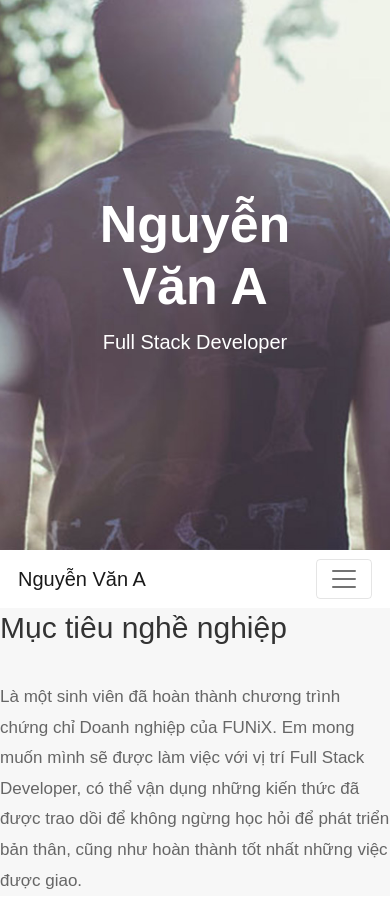
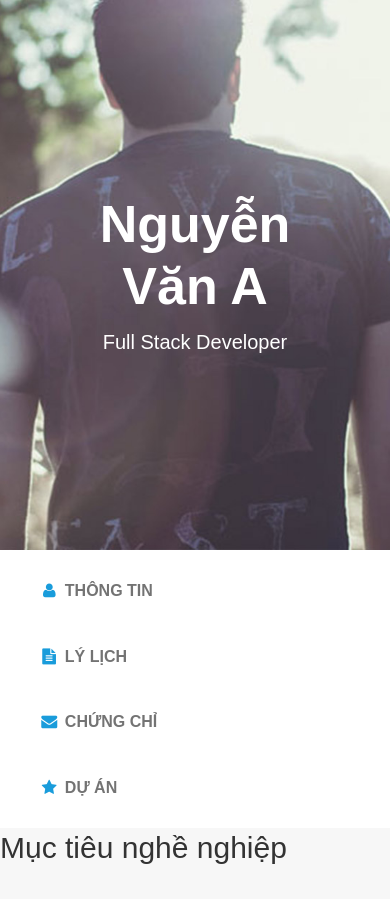
Before and after one commit to annltfx29870-glitch/anntlk12.github.io, a plain HTML site: page index.html in a window 390 px wide. Shown: the top 899 px of the page. Drawn offline with nearby package versions, Linux system fonts and the light colour scheme.

Commit message:
Add files via upload

```diff
--- a/index.html
+++ b/index.html
@@ -34,24 +34,11 @@
 
   <!-- Navigation -->
   <nav class="navbar navbar-expand-md navbar-light bg-white">
-
     <div class="container">
 
-      <a class="navbar-brand d-lg-none" href="#">
-        Nguyễn Văn A
-      </a>
+      <div class="navbar-collapse" id="navbarNav">
 
-      <button class="navbar-toggler" type="button"
-        data-bs-toggle="collapse"
-        data-bs-target="#navbarMenu">
-
-        <span class="navbar-toggler-icon"></span>
-
-      </button>
-
-      <div class="collapse navbar-collapse justify-content-center" id="navbarMenu">
-
-        <ul class="navbar-nav align-items-center">
+        <ul class="navbar-nav">
 
           <li class="nav-item">
             <a class="nav-link" href="#about">
@@ -65,14 +52,6 @@
               <i class="icon-doc-text-inv"></i>
               LÝ LỊCH
             </a>
-          </li>
-
-          <li class="nav-item mx-4 d-none d-lg-block text-center">
-
-            <h5 class="mb-0">Nguyễn Văn A</h5>
-
-            <small>Full Stack Developer</small>
-
           </li>
 
           <li class="nav-item">
@@ -94,7 +73,6 @@
       </div>
 
     </div>
-
   </nav>
 
 <!-- ABOUT -->
--- a/mobile.css
+++ b/mobile.css
@@ -54,20 +54,20 @@
 
     .banner-text {
         width: 100% !important;
-        padding: 0 15px;
+        padding: 0 10px !important;
         box-sizing: border-box;
     }
 
     .banner-text h1 {
-        font-size: 32px !important;
-        font-weight: 300;
-        white-space: nowrap;
+        font-size: 36px !important;
+        white-space: nowrap !important;
     }
 
     .banner-text span {
-        font-size: 15px !important;
-        white-space: nowrap;
+        font-size: 16px !important;
+        white-space: nowrap !important;
     }
+}
 
 
     /* =========================
@@ -513,7 +513,7 @@
         display: none !important;
     }
 
-}
+
 /* =====================================================
    FIX NAV MOBILE - đặt CUỐI mobile.css
 ===================================================== */
@@ -583,3 +583,55 @@
         color: #199cdb !important;
     }
 }
+@media (max-width: 767.98px) {
+
+    /* NAV MOBILE */
+    .navbar {
+        padding: 15px 0 20px !important;
+        background: #fff !important;
+    }
+
+    .navbar .container {
+        display: block !important;
+        width: 100%;
+        padding: 0 35px !important;
+    }
+
+    .navbar-collapse {
+        display: block !important;
+        width: 100%;
+    }
+
+    .navbar-nav {
+        display: flex !important;
+        flex-direction: column !important;
+        align-items: flex-start !important;
+
+        width: 100%;
+        margin: 0 !important;
+        padding: 0 !important;
+    }
+
+    .navbar-nav .nav-item {
+        display: block;
+        width: 100%;
+        border: 0 !important;
+    }
+
+    .navbar-nav .nav-link {
+        display: flex !important;
+        align-items: center !important;
+        justify-content: flex-start !important;
+
+        width: 100%;
+        padding: 10px 0 !important;
+
+        font-size: 13px !important;
+        color: #444 !important;
+    }
+
+    .navbar-nav .nav-link i {
+        margin-right: 5px;
+        color: #199cdb !important;
+    }
+}
```
